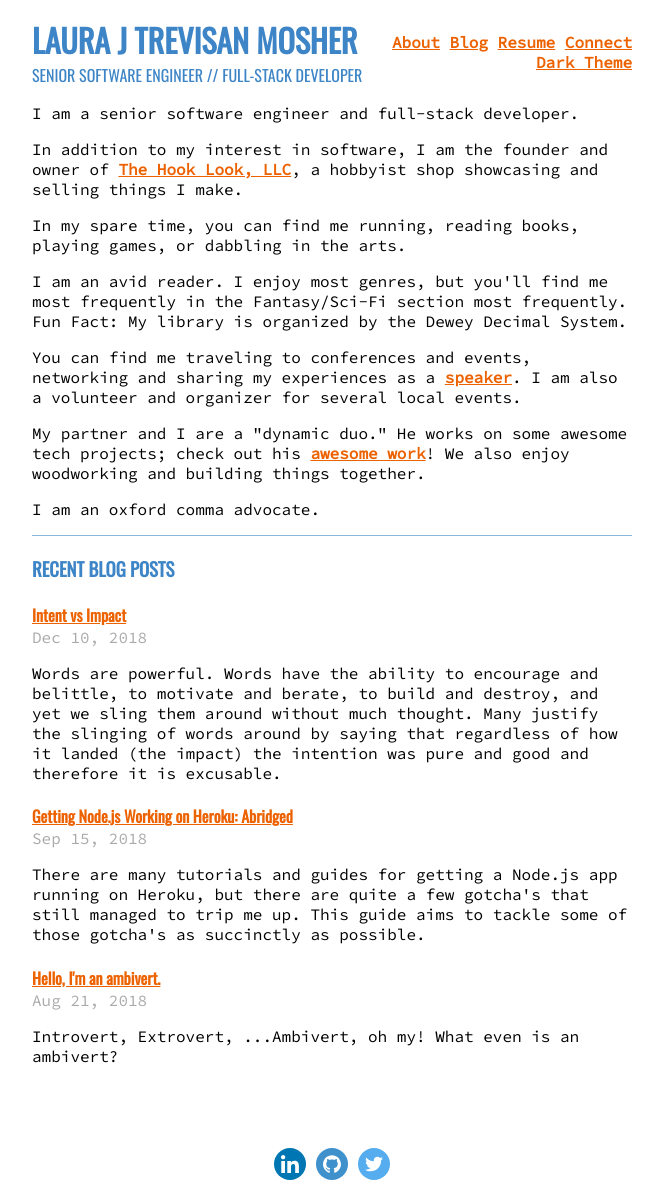
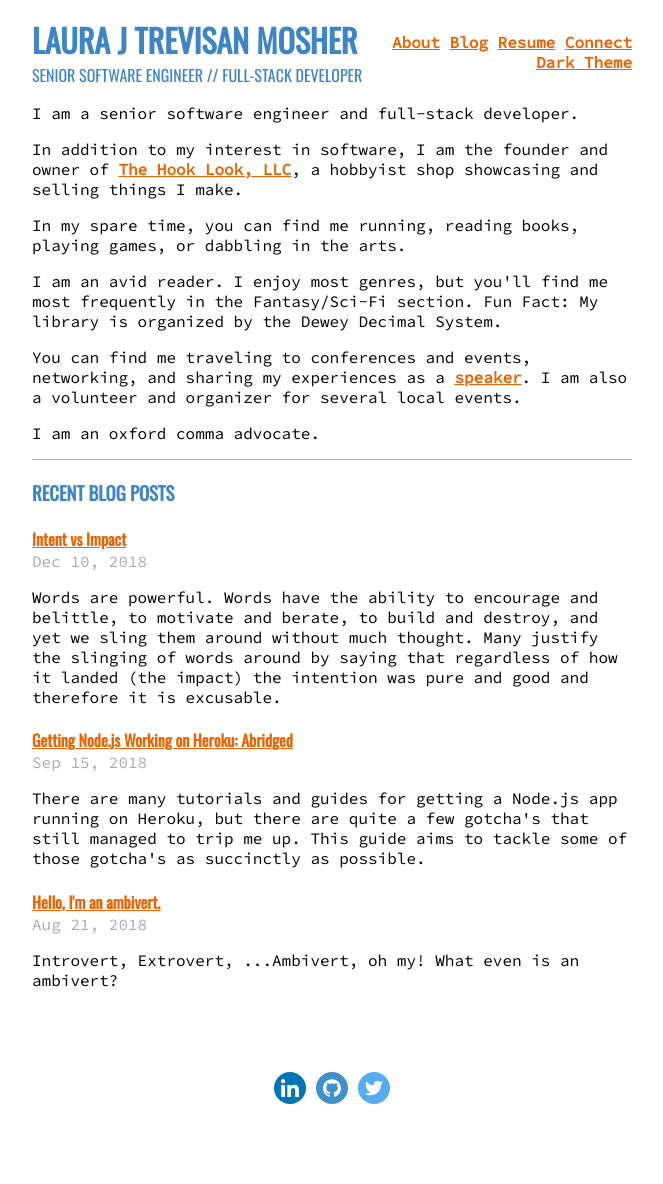
Before and after one commit to lauramosher/lauramosher.github.io, a Jekyll site: the page built from index.html, in a window 1280 px wide. Shown: the whole page, without its empty margins (308-971 px from the left). Built offline with Jekyll 4.4.1, drawn with Linux system fonts in a browser that asks for light colours; after the commit the page ends 1108 px from its top, so only the background shows below that.

Commit message:
fix typo on homepage 😬

```diff
--- a/index.html
+++ b/index.html
@@ -6,9 +6,8 @@ layout: home
   <p>I am a senior software engineer and full-stack developer.</p>
   <p>In addition to my interest in software, I am the founder and owner of <a href="https://thehooklookllc.com">The Hook Look, LLC</a>, a hobbyist shop showcasing and selling things I make.</p>
   <p>In my spare time, you can find me running, reading books, playing games, or dabbling in the arts.</p>
-  <p>I am an avid reader. I enjoy most genres, but you'll find me most frequently in the Fantasy/Sci-Fi section most frequently. Fun Fact: My library is organized by the Dewey Decimal System.</p>
-  <p>You can find me traveling to conferences and events, networking and sharing my experiences as a <a href="/blog/category/talks">speaker</a>. I am also a volunteer and organizer for several local events.</p>
-  <p>My partner and I are a "dynamic duo." He works on some awesome tech projects; check out his <a href="https://michaelmosher.github.io">awesome work</a>! We also enjoy woodworking and building things together.</p>
+  <p>I am an avid reader. I enjoy most genres, but you'll find me most frequently in the Fantasy/Sci-Fi section. Fun Fact: My library is organized by the Dewey Decimal System.</p>
+  <p>You can find me traveling to conferences and events, networking, and sharing my experiences as a <a href="/blog/category/talks">speaker</a>. I am also a volunteer and organizer for several local events.</p>
   <p>I am an oxford comma advocate.</p>
 </section>
 
```
Also changed, not shown: 1 other file.
